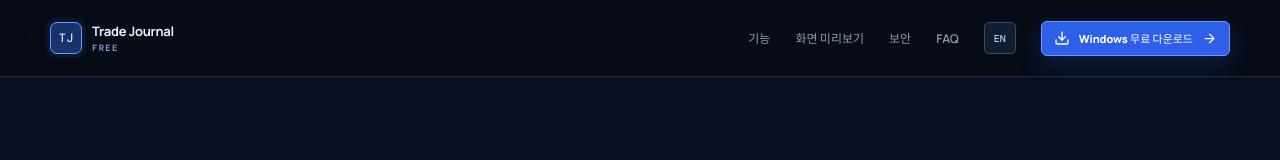
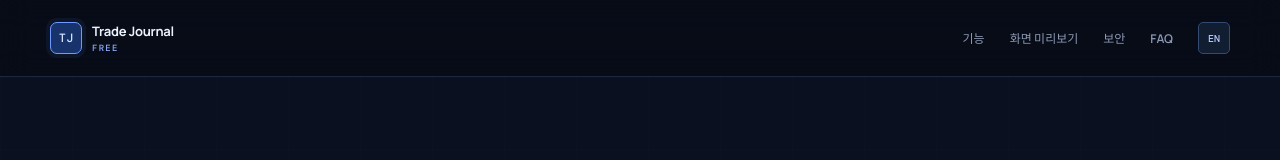
Before and after one commit to alfredcho91-ux/trade-journal-website, a React (Vite) app: page / in a window 1280 px wide. Shown: the top 160 px of the page. Built offline with nearby package versions, Linux system fonts and the light colour scheme; no server answers.

Commit message:
refactor: simplify header navigation

```diff
--- a/src/main.tsx
+++ b/src/main.tsx
@@ -204,7 +204,6 @@ export default function App() {
             <a href="#security" onClick={closeMenu}>{t.nav[2]}</a>
             <a href="#faq" onClick={closeMenu}>{t.nav[3]}</a>
             <button type="button" className="language-toggle" onClick={toggleLanguage}>{isEnglish ? '한국어' : 'EN'}</button>
-            <DownloadButton compact label={t.download} />
           </nav>
         </div>
       </header>
```
